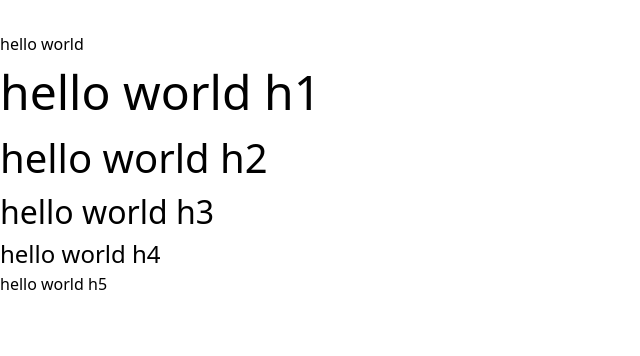
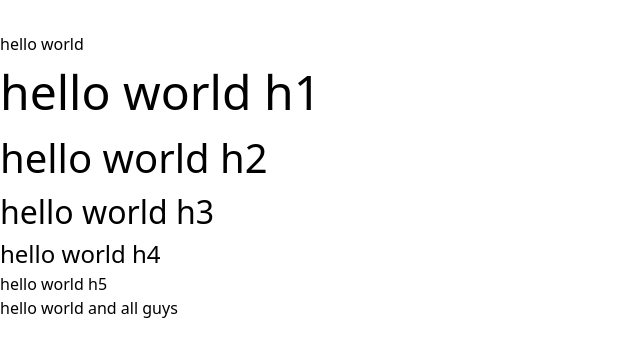
Before and after one commit to gitfname/strapi-movie-web-app-with-cool-design, a Next.js app: page / in a window 1280 px wide. Shown: the top 356 px of the page, without its empty margins (0-640 px from the left). Built offline with nearby package versions, Linux system fonts and the light colour scheme.

Commit message:
test commit from development

```diff
--- a/pages/index.js
+++ b/pages/index.js
@@ -13,6 +13,7 @@ export default function PageComponent() {
       <H3>hello world h3</H3>
       <H4>hello world h4</H4>
       <H5>hello world h5</H5>
+      hello world and all guys
     </div>
   )
 }
```
